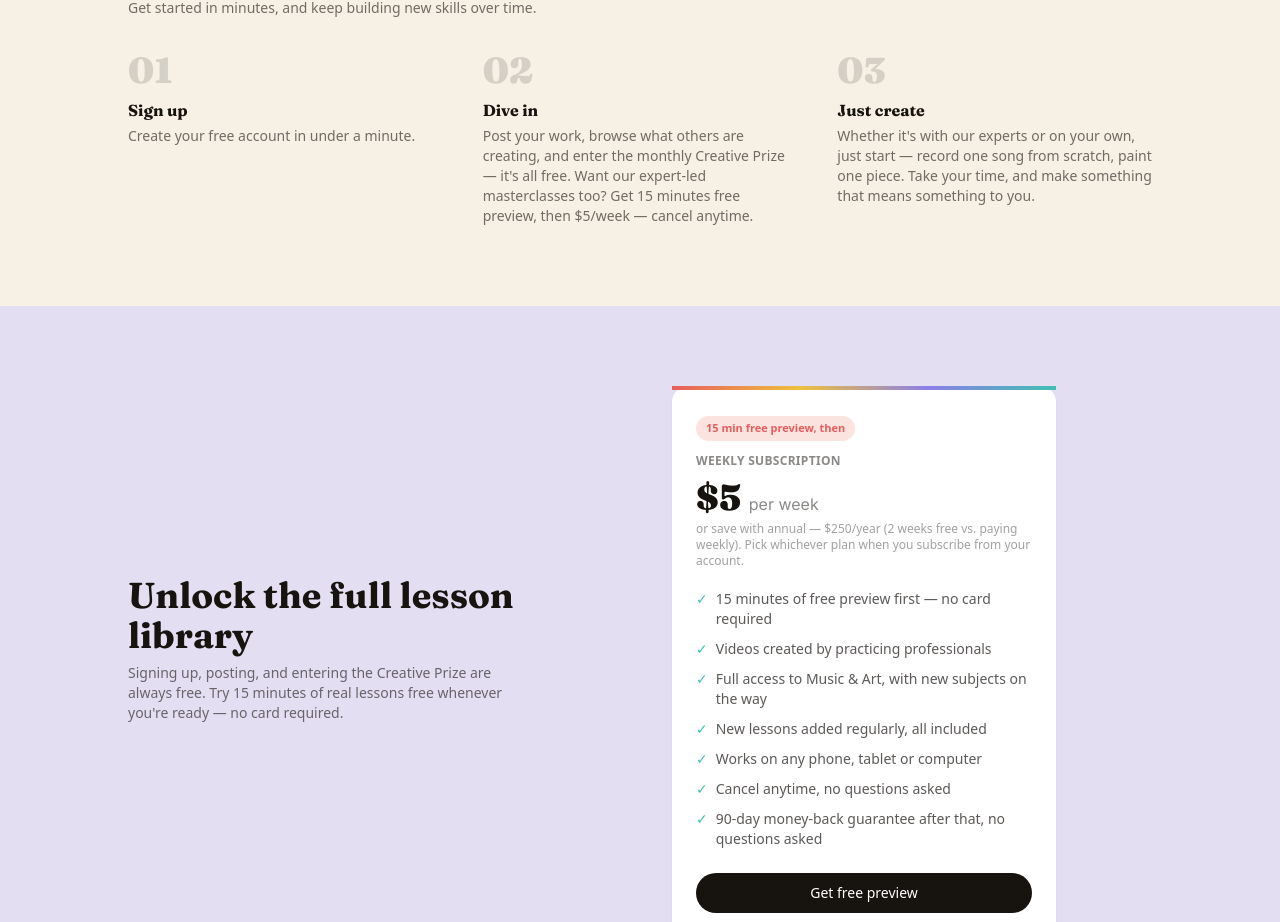
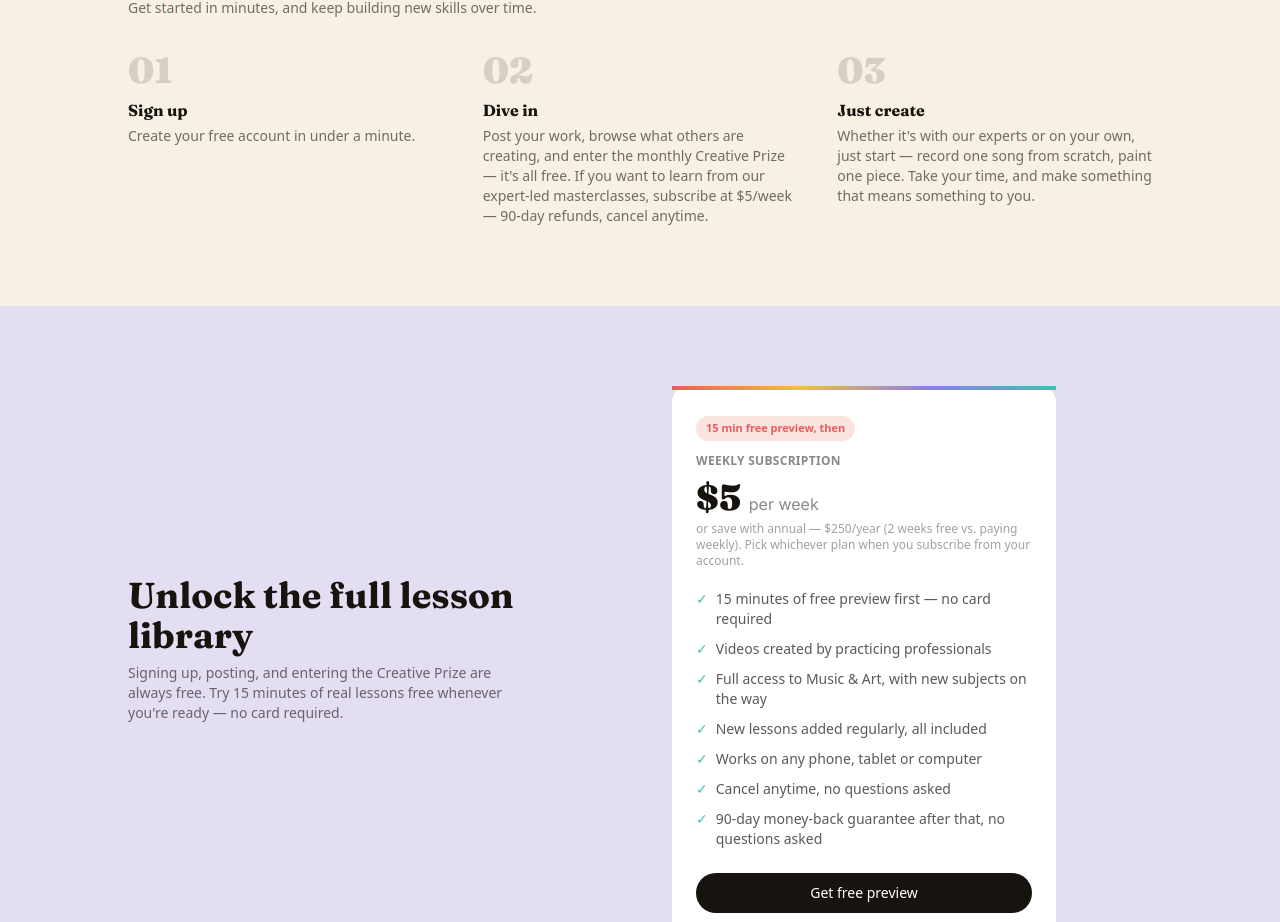
Before and after one commit to Siddharth09/Astryks, a Next.js app in the folder web/: page / in a window 1280 px wide. Shown: the part 2676-3598 px from the top of the page. Built offline with nearby package versions, Linux system fonts and the light colour scheme; no server answers.

Commit message:
Fix browser-tab favicon (icon.png/apple-icon.png) and update homepage 'Dive in' + FAQ copy (mirror of astryks-app)

```diff
--- a/web/app/page.tsx
+++ b/web/app/page.tsx
@@ -49,7 +49,7 @@ const PRICING_FEATURES = [
 
 const FAQS = [
   { q: "Who are the experts teaching on Astryks?", a: "Professional practitioners in their field — people who do this for a living, not just talk about it." },
-  { q: "Is Astryks meant for endless scrolling?", a: "Not at all — we'd rather you put your phone down and go make something. Just start! Take your time with each lesson, and try to finish one piece before starting the next: record one song from scratch even if you've never touched an instrument, or finish one drawing before jumping to another. Whether you share it or not doesn't matter — what matters is that you took the time to learn and create something that means something to you." },
+  { q: "Is Astryks meant for endless scrolling?", a: "Absolutely not — we'd rather you put your phone down and go make something. Anything, just start! Learning (like money) compounds over time. Start small, take your time with each lesson and try to finish one piece before starting the next. Record just one song from scratch, or create one painting. Learn the technical details, study other artists and then look out at the world and find what inspires you." },
   { q: "Do I need any experience to start?", a: "Absolutely not — remember there are no born experts. Everybody started somewhere. Astryks is designed for that first step when you have zero experience but are open to trying something new. Learn the basic techniques, and then look at existing work out there and try and recreate a song or a painting from a famous artist, or make your own, or do both! It's magical creating layers of paintings, like layers of music, just have fun with it!" },
   { q: "Can I post what I make?", a: "That's entirely up to you. Post it if you'd like feedback and to be part of the community, or keep it to yourself — either way is completely fine, and posting is never required." },
   { q: "Can I cancel anytime?", a: "Yes — cancel any time from your account settings, no questions asked." },
@@ -83,7 +83,7 @@ export default function Home() {
   // the visitor's localized pricing, same as the rest of the page.
   const STEPS = [
     { n: "01", title: "Sign up", blurb: "Create your free account in under a minute." },
-    { n: "02", title: "Dive in", blurb: `Post your work, browse what others are creating, and enter the monthly Creative Prize — it's all free. Want our expert-led masterclasses too? Get 15 minutes free preview, then ${pricing.display} — cancel anytime.` },
+    { n: "02", title: "Dive in", blurb: `Post your work, browse what others are creating, and enter the monthly Creative Prize — it's all free. If you want to learn from our expert-led masterclasses, subscribe at ${pricing.display} — 90-day refunds, cancel anytime.` },
     { n: "03", title: "Just create", blurb: "Whether it's with our experts or on your own, just start — record one song from scratch, paint one piece. Take your time, and make something that means something to you." },
   ];
 
```
Also changed, not shown: web/app/apple-icon.png, web/app/icon.png.
